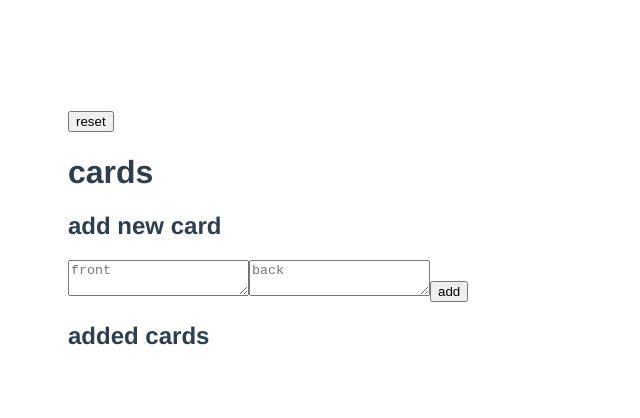
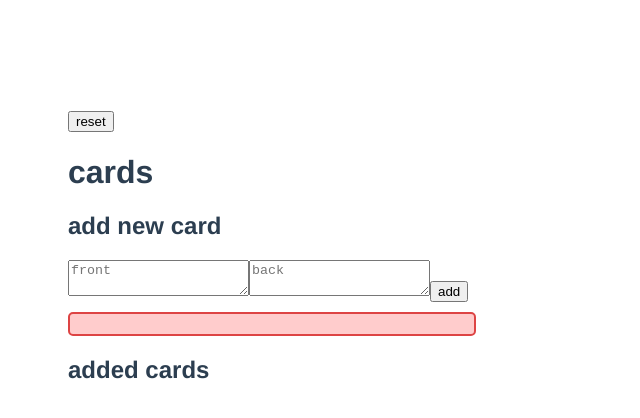
Before and after one commit to nkano/vuePrac, a Vue app: page / in a window 1280 px wide. Shown: the top 418 px of the page, without its empty margins (0-640 px from the left). Built offline with nearby package versions, Linux system fonts and the light colour scheme.

Commit message:
message css

```diff
--- a/src/components/Cards.vue
+++ b/src/components/Cards.vue
@@ -87,6 +87,20 @@ export default {
   color: #888;
 }
 
+.message {
+  width: 30vw;
+  border-radius: 5px;
+  border-spacing: 5px;
+  margin: 10px 0px;
+  padding: 10px;
+  border: 2px solid #333;
+}
+.error{
+  border: 2px solid #d44;
+  background-color: #fcc;
+  color: #400;
+}
+
 /* transition */
 .fade-enter-active, .fade-leave-active {
   transition: opacity .5s;
```
